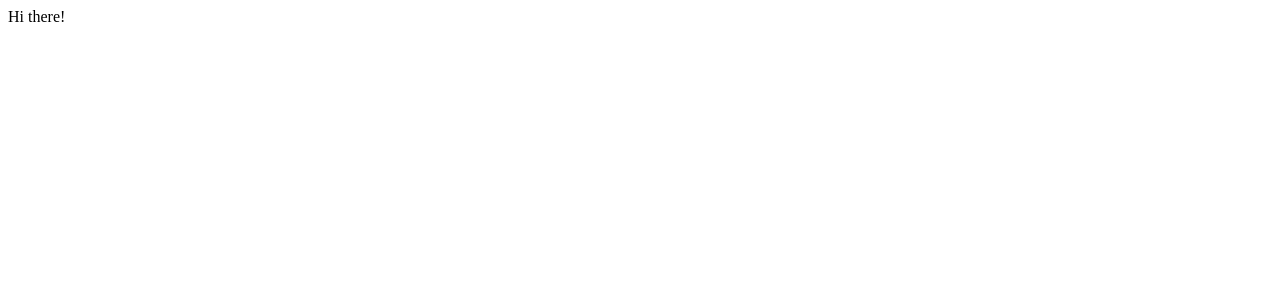
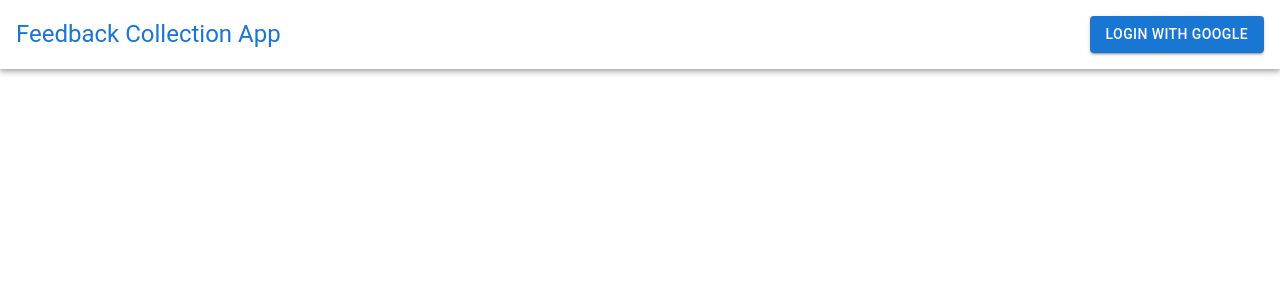
Before and after one commit to DenisaKusnirova/feedback-collection-app, a React (Create React App) app in the folder client/: page / in a window 1280 px wide. Shown: the top 300 px of the page. Built offline with nearby package versions, Linux system fonts and the light colour scheme.

Commit message:
Create Header component

```diff
--- a/client/package.json
+++ b/client/package.json
@@ -3,16 +3,19 @@
   "version": "0.1.0",
   "private": true,
   "dependencies": {
+    "@material-ui/core": "^4.8.3",
     "@testing-library/jest-dom": "^4.2.4",
     "@testing-library/react": "^9.3.2",
     "@testing-library/user-event": "^7.1.2",
+    "axios": "^0.19.0",
     "http-proxy-middleware": "^0.20.0",
     "react": "^16.12.0",
     "react-dom": "^16.12.0",
     "react-redux": "^7.1.3",
     "react-router-dom": "^5.1.2",
     "react-scripts": "3.3.0",
-    "redux": "^4.0.5"
+    "redux": "^4.0.5",
+    "redux-thunk": "^2.3.0"
   },
   "scripts": {
     "start": "react-scripts start",
--- a/client/src/components/App.js
+++ b/client/src/components/App.js
@@ -1,7 +1,27 @@
 import React from "react";
+import { BrowserRouter, Route } from "react-router-dom";
+import Header from "./Header";
+import { makeStyles } from "@material-ui/core/styles";
+
+const useStyles = makeStyles(() => ({
+  container: {
+    maxWidth: 800,
+    margin: "0 auto",
+    padding: "40px 16px"
+  }
+}));
 
 const App = () => {
-  return <div>Hi there!</div>;
+  const classes = useStyles();
+
+  return (
+    <div>
+      <Header />
+      <div className={classes.container}>
+        <BrowserRouter />
+      </div>
+    </div>
+  );
 };
 
 export default App;
--- /dev/null
+++ b/client/src/components/Header.js
@@ -0,0 +1,46 @@
+import React from "react";
+import { makeStyles } from "@material-ui/core/styles";
+import AppBar from "@material-ui/core/AppBar";
+import Button from "@material-ui/core/Button";
+import Link from "@material-ui/core/Link";
+
+const useStyles = makeStyles(theme => ({
+  root: {
+    flexGrow: 1
+  },
+  menuButton: {},
+  appBar: {
+    backgroundColor: "white",
+    display: 'flex',
+    flexDirection: 'row',
+    justifyContent: 'space-between',
+    padding: 16,
+  },
+  title: {
+    flexGrow: 1,
+    marginRight: theme.spacing(2)
+  }
+}));
+
+function Header() {
+  const classes = useStyles();
+
+  return (
+    <div className={classes.root}>
+      <AppBar position="static" className={classes.appBar}>
+        <Link
+          component="button"
+          variant="h5"
+          href="/"
+        >
+          Feedback Collection App
+        </Link>
+        <Button variant="contained" color="primary">
+          Login With Google
+        </Button>
+      </AppBar>
+    </div>
+  );
+}
+
+export default Header;
--- /dev/null
+++ b/client/src/index.css
@@ -0,0 +1,3 @@
+body, html {
+  margin: 0;
+}
--- a/client/src/index.js
+++ b/client/src/index.js
@@ -4,12 +4,29 @@ import App from "./components/App";
 import { Provider } from "react-redux";
 import { createStore, applyMiddleware } from "redux";
 import reducers from "./reducers/index";
+import styles from "./index.css";
+import { createMuiTheme, ThemeProvider } from "@material-ui/core/styles";
+import reduxThunk from 'redux-thunk';
 
-const store = createStore(() => reducers, {}, applyMiddleware());
+const theme = createMuiTheme({
+  palette: {
+    primary: {
+      main: '#1976d2',
+      color: 'white',
+    },
+    secondary: {
+      main: '#e0e0e0',
+    }
+  }
+});
+
+const store = createStore(() => reducers, {}, applyMiddleware(reduxThunk));
 
 ReactDOM.render(
   <Provider store={store}>
-    <App />
+    <ThemeProvider theme={theme}>
+      <App />
+    </ThemeProvider>
   </Provider>,
   document.querySelector("#root")
 );
```
Also changed, not shown: 1 other file (tests, documents, lock files or other folders).
